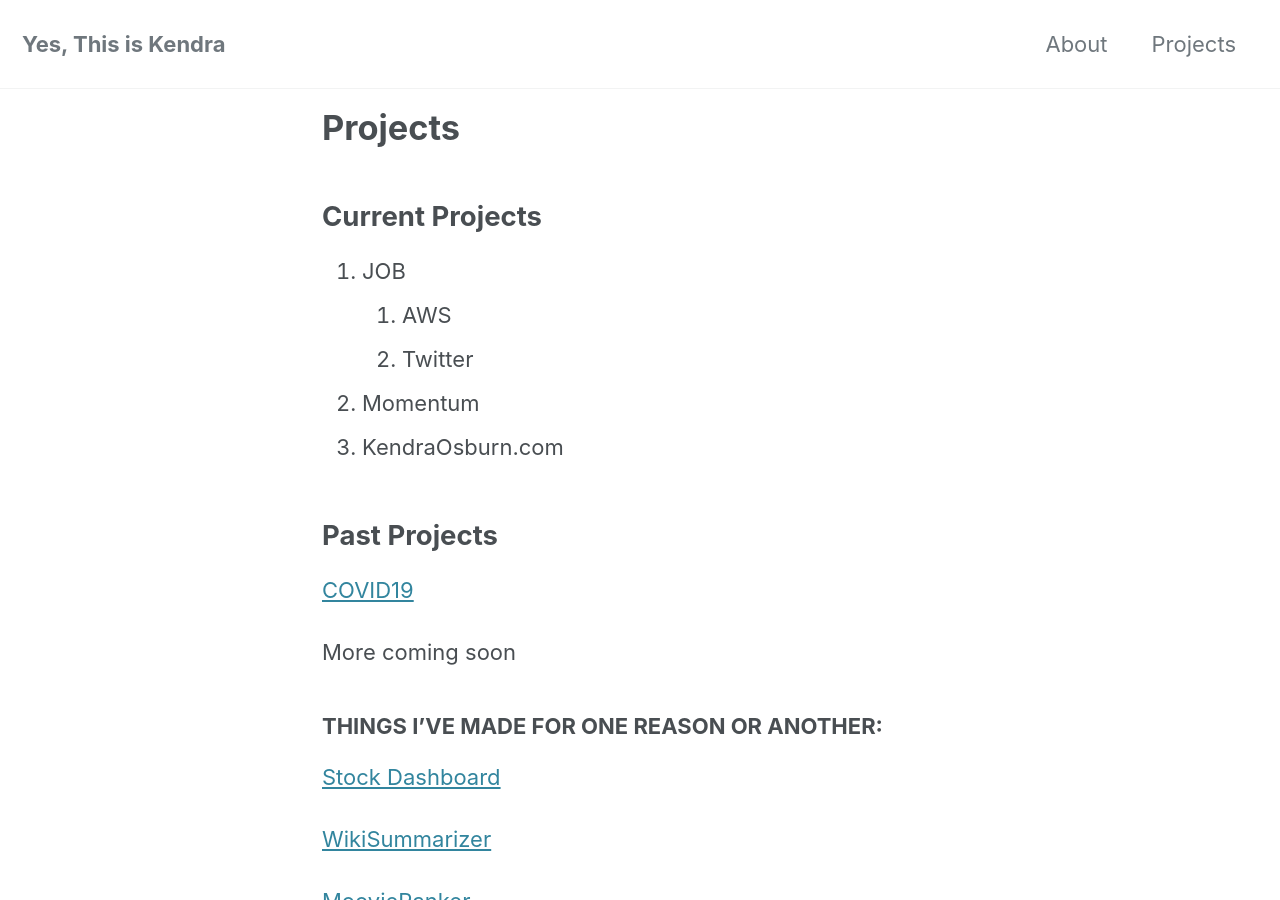
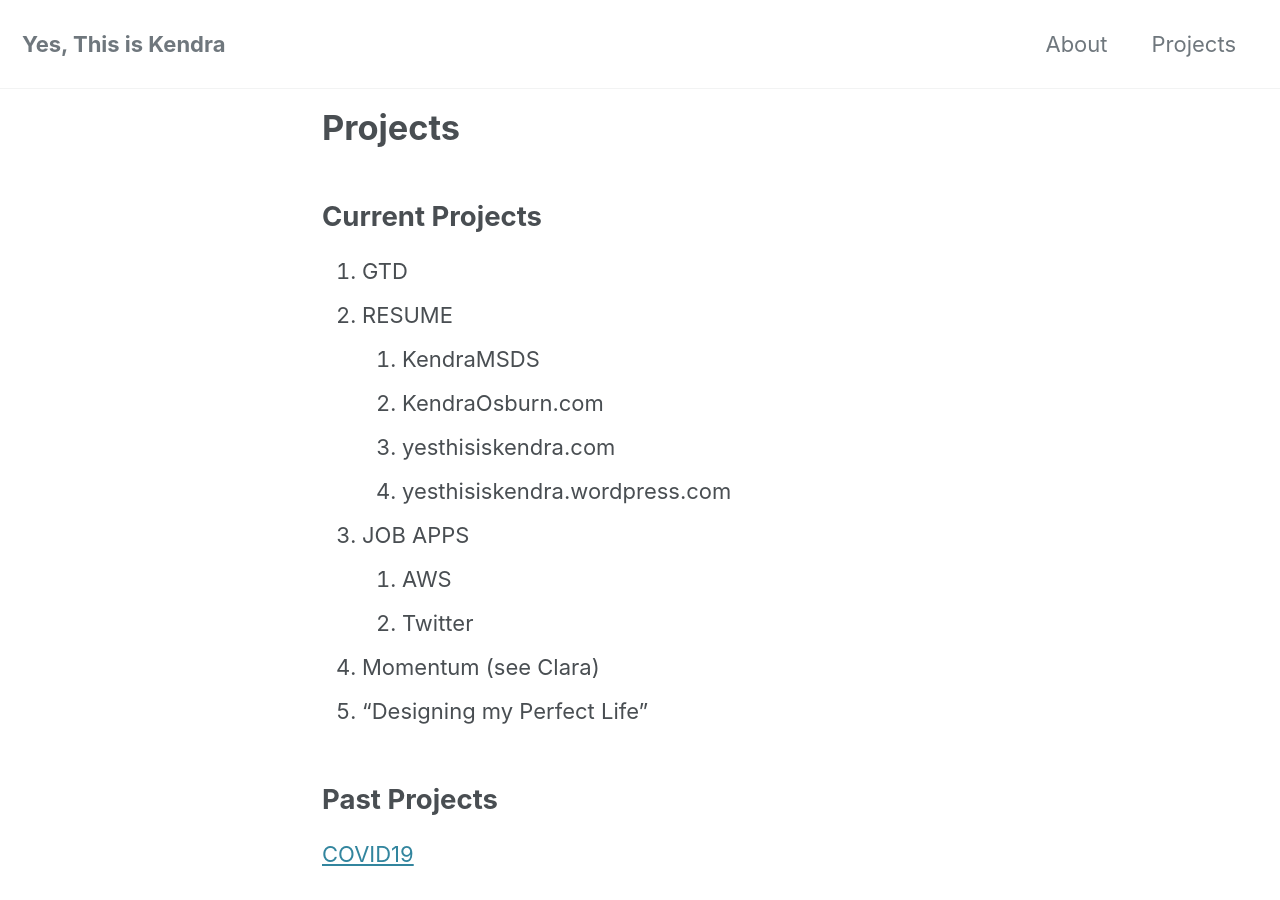
Before and after one commit to yesthisiskendra/yesthisiskendra.github.io, a Jekyll site: the page built from _pages/projects.md, in a window 1280 px wide and 900 px high. Built offline with Jekyll 4.4.1, drawn with Linux system fonts in a browser that asks for light colours; cached includes are drawn as plain includes; nearby versions of some CDN libraries.

```diff
--- a/_pages/projects.md
+++ b/_pages/projects.md
@@ -6,11 +6,17 @@
 
 ## Current Projects
 
-1. JOB
+1. GTD
+2. RESUME
+   1. KendraMSDS
+   2. KendraOsburn.com
+   3. yesthisiskendra.com
+   4. yesthisiskendra.wordpress.com
+3. JOB APPS
    1. AWS
    2. Twitter
-2. Momentum
-3. KendraOsburn.com
+4. Momentum (see Clara)
+5. "Designing my Perfect Life"
 
 ## Past Projects
 
```
Also changed, not shown: _pages/tracking.md (+2 -0 lines).
